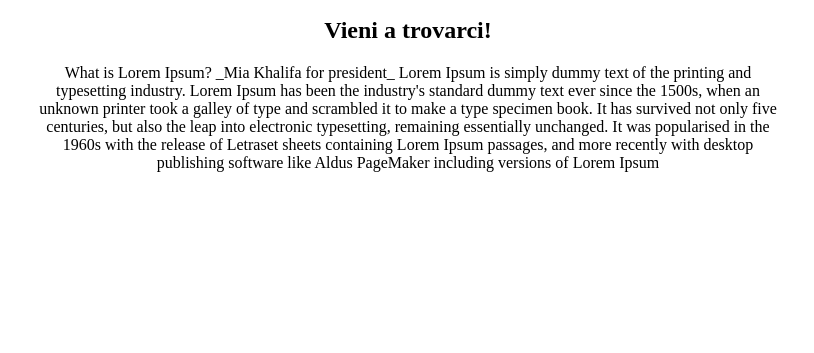
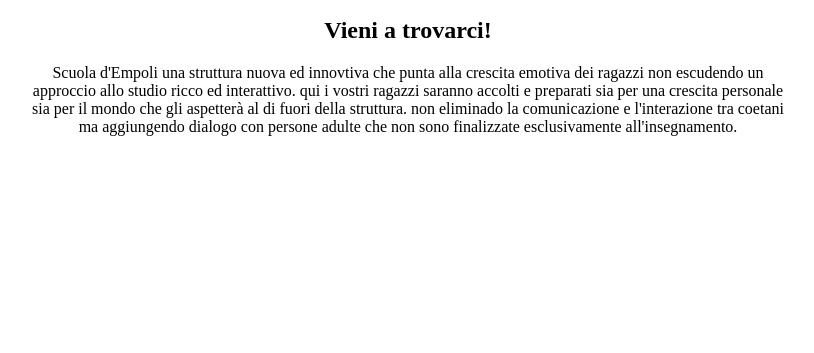
Before and after one commit to akivanno/sitoscuolaempoli, a plain HTML site: page index.html in a window 1280 px wide. Shown: the part 447-800 px from the top of the page, without its empty margins (232-1046 px from the left). Drawn offline with Linux system fonts and the light colour scheme.

Commit message:
Update index.html

```diff
--- a/index.html
+++ b/index.html
@@ -30,9 +30,11 @@
     </div>
         <h1>La scuola innovativa</h1>
     <h2>Vieni a trovarci!</h2>
-    <p>What is Lorem Ipsum? _Mia Khalifa for president_     Lorem Ipsum is simply dummy text of the printing and typesetting industry. Lorem Ipsum has been the industry's standard dummy text ever since the 1500s, when an unknown printer took a galley of type and scrambled it to make a
-        type specimen book. It has survived not only five centuries, but also the leap into electronic typesetting, remaining essentially unchanged. It was popularised in the 1960s with the release of Letraset sheets containing Lorem Ipsum passages, and
-        more recently with desktop publishing software like Aldus PageMaker including versions of Lorem Ipsum</p>
+    <p> Scuola d'Empoli una struttura nuova ed innovtiva
+    che punta alla crescita emotiva dei ragazzi non escudendo un approccio allo studio ricco ed interattivo.
+    qui i vostri ragazzi saranno accolti e preparati sia per una crescita personale sia per il mondo che gli aspetter&agrave; al di fuori della struttura.
+     non eliminado la comunicazione e l'interazione tra coetani ma aggiungendo dialogo con persone
+    adulte che non sono finalizzate esclusivamente all'insegnamento.</p>
 </body>
 
 </html>
```
